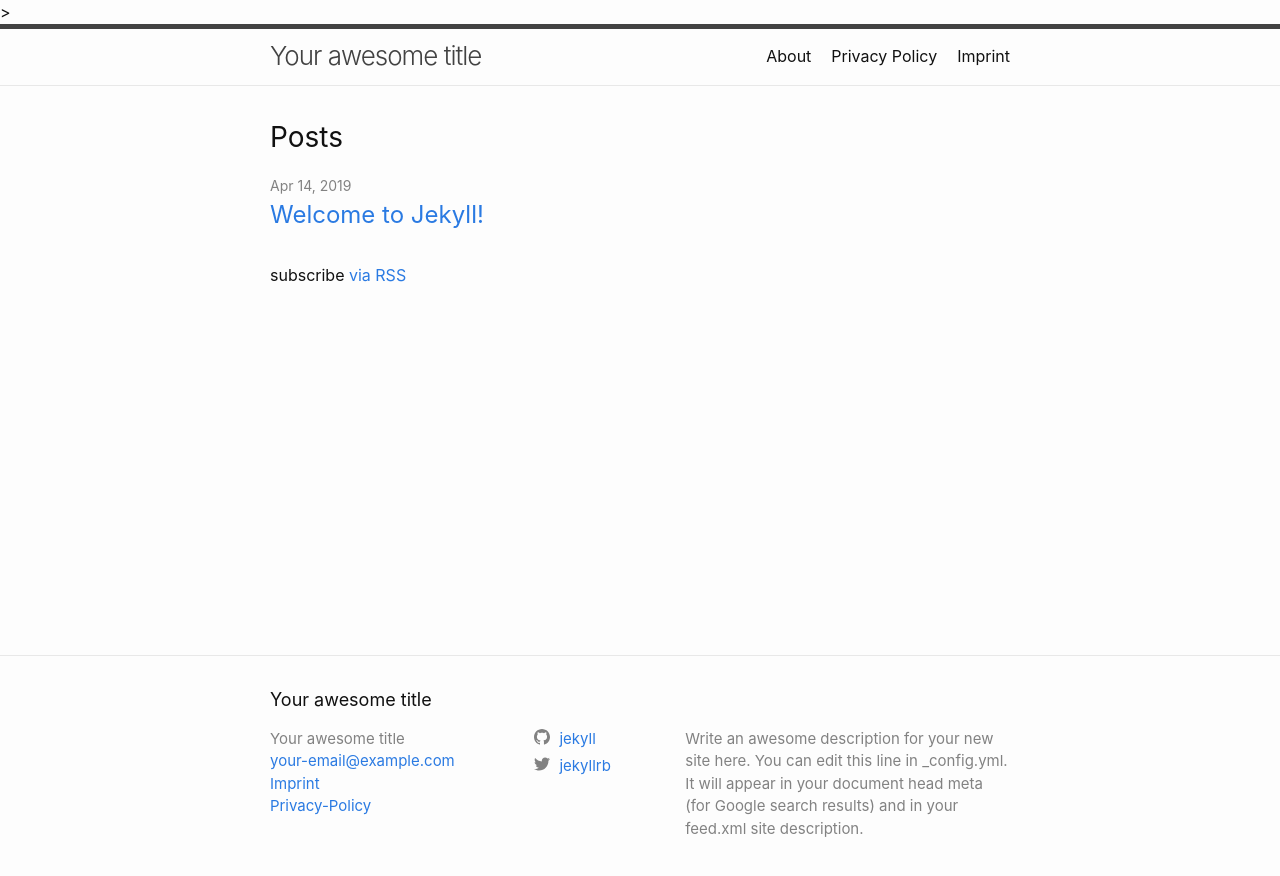
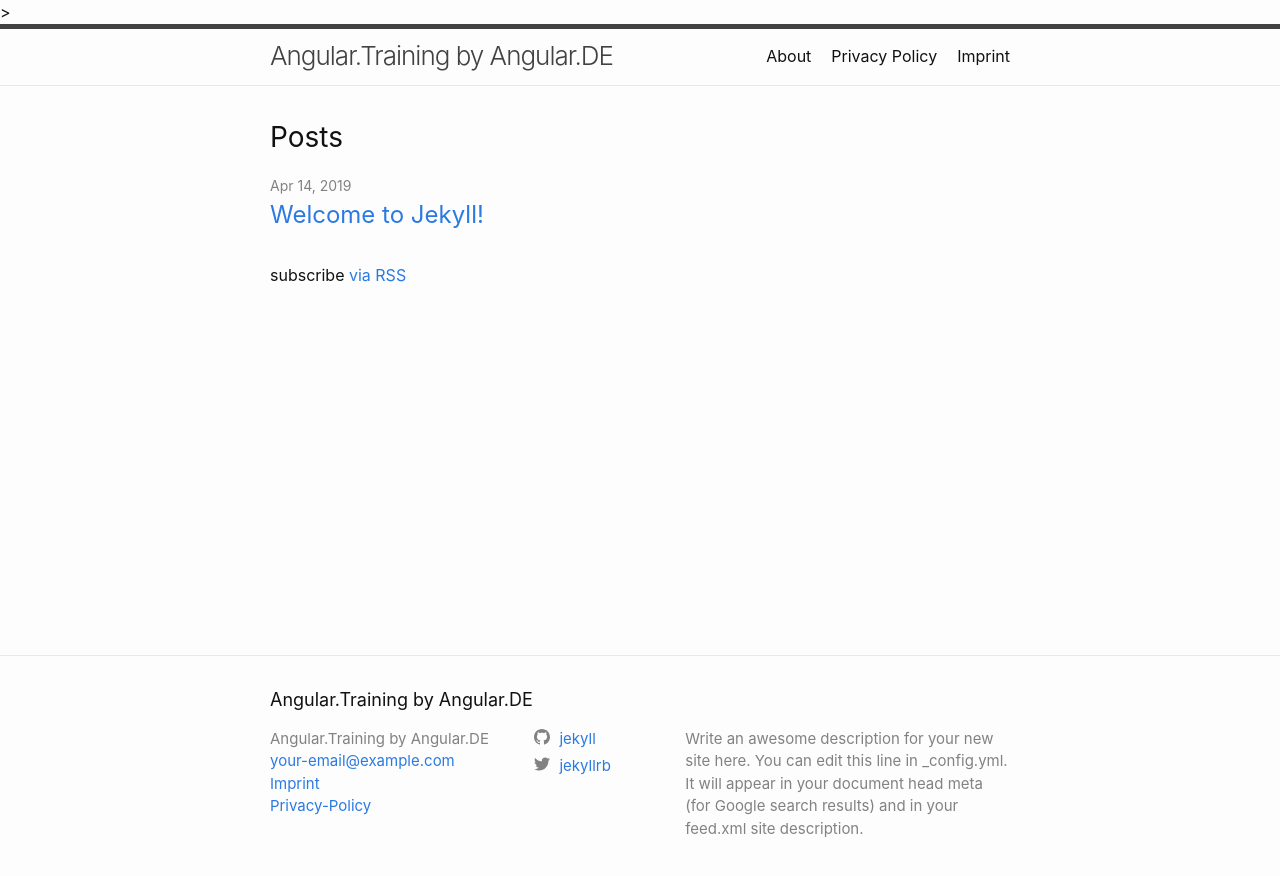
Before and after one commit to workshops-de/becomebetter.in, a Jekyll site: the page built from index.md, in a window 1280 px wide. Shown: the top 876 px of the page. Built offline with Jekyll 4.4.1, drawn with Linux system fonts in a browser that asks for light colours.

Commit message:
chore(config): set page title

```diff
--- a/_config.yml
+++ b/_config.yml
@@ -13,7 +13,7 @@
 # you will see them accessed via {{ site.title }}, {{ site.email }}, and so on.
 # You can create any custom variable you would like, and they will be accessible
 # in the templates via {{ site.myvariable }}.
-title: Your awesome title
+title: Angular.Training by Angular.DE
 email: your-email@example.com
 description: >- # this means to ignore newlines until "baseurl:"
   Write an awesome description for your new site here. You can edit this
```
